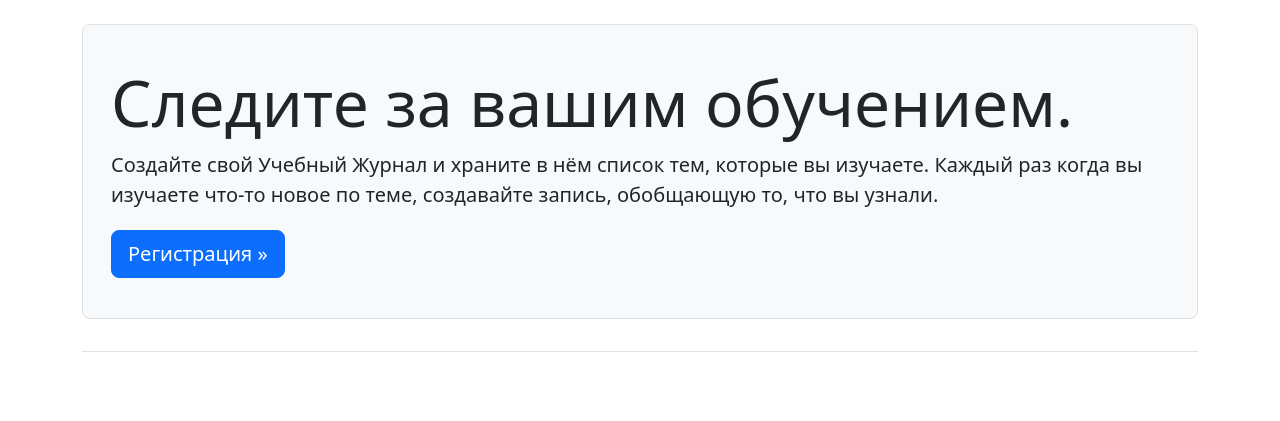
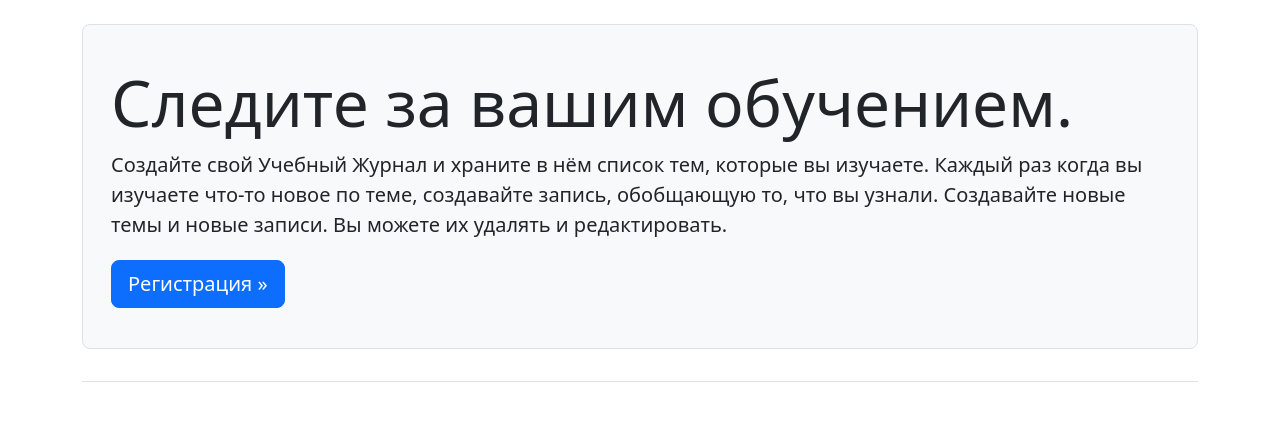
Before and after one commit to ilyarusin/learning_log, a Django app: page / in a window 1280 px wide. Shown: the part 58-479 px from the top of the page. Run offline with Django 5.2, Linux system fonts and the light colour scheme; some libraries are stand-ins or nearby versions.

Commit message:
added more text about project on the home page.

```diff
--- a/learning_logs/templates/learning_logs/index.html
+++ b/learning_logs/templates/learning_logs/index.html
@@ -7,6 +7,7 @@
             <p class="lead">
                 Создайте свой Учебный Журнал и храните в нём список тем, которые вы изучаете.
                 Каждый раз когда вы изучаете что-то новое по теме, создавайте запись, обобщающую то, что вы узнали.
+                Создавайте новые темы и новые записи. Вы можете их удалять и редактировать.
             </p>
             <a class="btn btn-primary btn-lg mt-1"
             href="{% url 'users:register' %}">Регистрация &raquo;</a>
```
